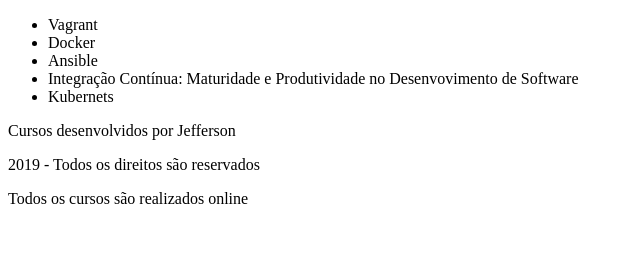
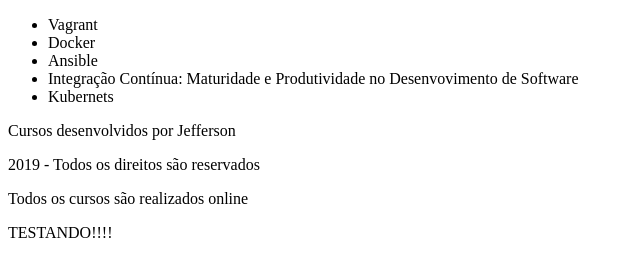
Before and after one commit to jeffersonamorim/estudos-git, a plain HTML site: page index.html in a window 1280 px wide. Shown: the whole page, without its empty margins (0-640 px from the left). Drawn offline with Linux system fonts and the light colour scheme.

Commit message:
COMMIT ERRADO!

```diff
--- a/index.html
+++ b/index.html
@@ -15,5 +15,6 @@
     <p>Cursos desenvolvidos por Jefferson</p>
     <p>2019 - Todos os direitos são reservados</p>
     <p>Todos os cursos são realizados online</p>
+	TESTANDO!!!!
 </body>
 </html>
```
Also changed, not shown: 1 other file.
